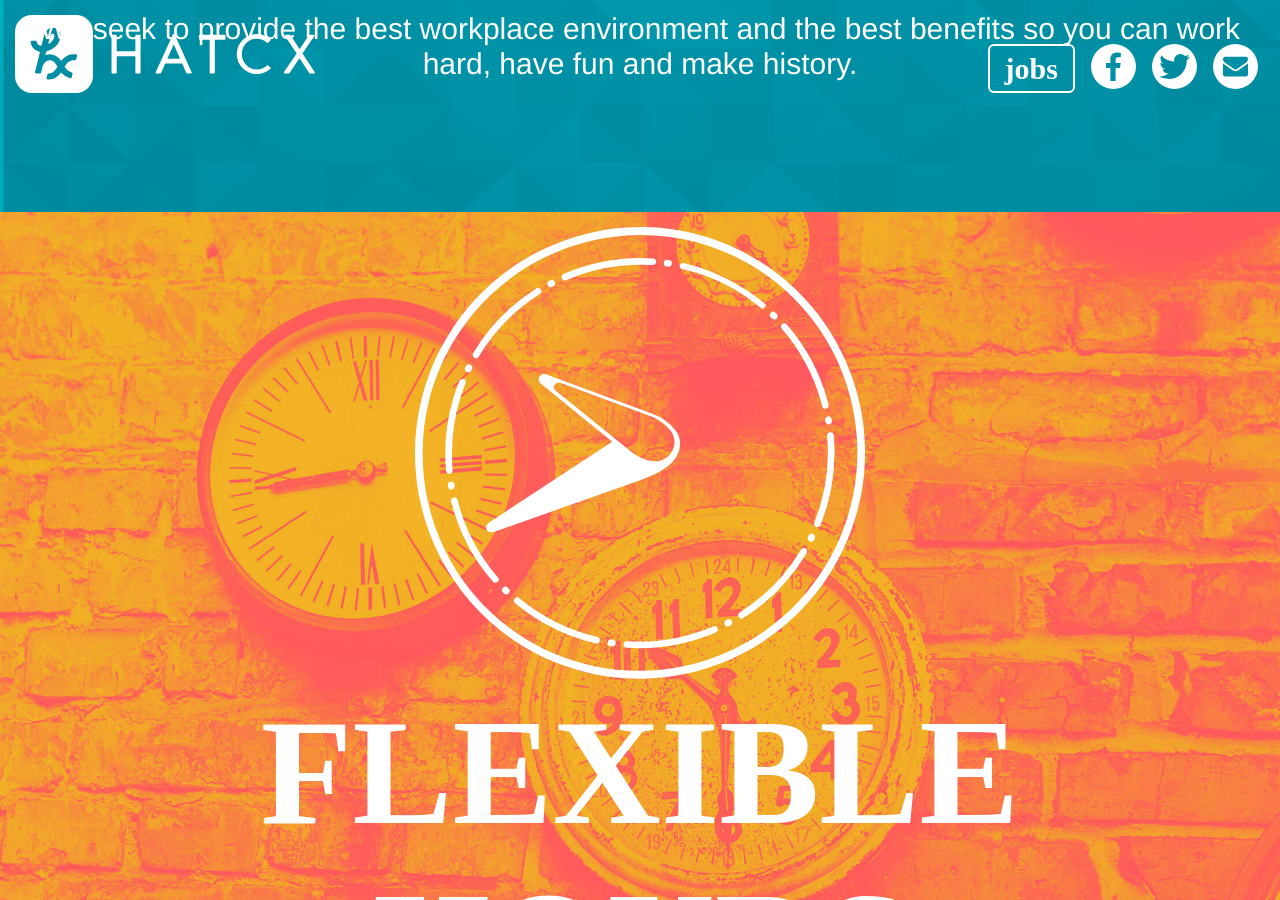
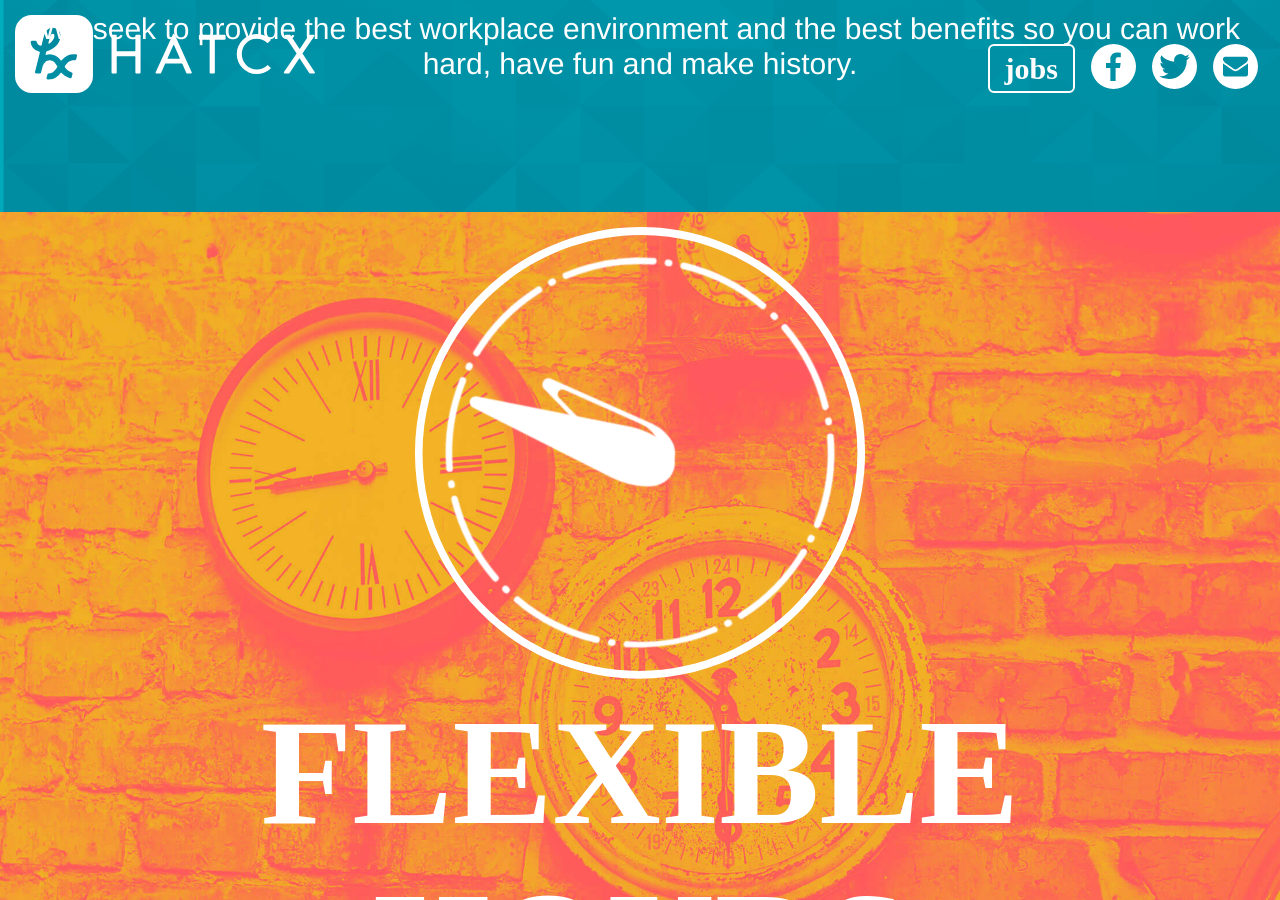
Before and after one commit to Cutcopy/hatcxcom, a Jekyll site: the page built from index.html, in a window 1280 px wide and 900 px high, scrolled down 3490 px. Built offline with Jekyll 4.4.1, drawn with Linux system fonts in a browser that asks for light colours; some web fonts are replaced.

Commit message:
updated favi, menu, and clock animation

```diff
--- a/_includes/1-nav.html
+++ b/_includes/1-nav.html
@@ -1,12 +1,13 @@
 <header id="navigation-bar">
   <div class="row">
         <div class="nav-logo col col--6-of-12">
-          <a href="#">
+          <a href="#top">
             {% include /_svg/Hatcx_logo_full.svg %}
           </a>
         </div>
-        <nav class="col col--6-of-12 top-nav">
+        <nav class="col col--6-of-12 top-nav ">
           <ul>
+            <li class="bricktop"><a href="#top" data-anchor="top" class="ghost-button">↑ Top</a></li>
             <li><a href="#jobs" class="ghost-button">jobs</a></li>
             <li>
               <a href="{{site.facebook}}">
@@ -29,3 +30,28 @@
       </nav>
   </div>
 </header>
+<div class="mobilenav">
+  <nav>
+    <ul>
+      <li class="bricktop"><a href="#top" data-anchor="top" class="ghost-button">↑ Top</a></li>
+      <li><a href="#jobs" class="ghost-button">jobs</a></li>
+      <li>
+        <a href="{{site.facebook}}">
+          {% include /_svg/Facebook.svg %}
+        </a>
+      </li>
+
+      <li>
+          <a href="{{site.twitter}}">
+            {% include /_svg/Twitter.svg %}
+          </a>
+      </li>
+
+      <li>
+        <a href="mailto:{{site.email}}">
+          {% include /_svg/Envelope.svg %}
+        </a>
+      </li>
+  </ul>
+</nav>
+</div>
--- a/_includes/6-flex.html
+++ b/_includes/6-flex.html
@@ -2,7 +2,7 @@
   <div class="container">
     <div class="row">
       <div class="col col--12-of-12">
-        {% include _svg/Clock_icon.svg %}
+        {% include _svg/clockArms.svg %}
       </div>
     </div>
     <div class="row">
--- a/_layouts/default.html
+++ b/_layouts/default.html
@@ -17,10 +16,10 @@
     <meta property="og:url" content="{{site.url}}{{page.url}} ">
     <meta property="og:title" content="{{page.title}}">
     <meta property="og:description" content="{{site.description}}">
-    <meta property="og:image" content="http://method.digital/www/images/layout/method-fb.jpg">
+    <meta property="og:image" content="http://hatcx.com/img/Hactx__logo.png">
 
    <!-- Icons -->
-    <link rel="icon" href="favicon.png" type="image/x-icon">
+    <link rel="icon" href="/favicon.png" type="image/png">
 
    <!-- CSS -->
     <link rel="stylesheet" type="text/css" href="/css/main.css">
@@ -30,6 +29,7 @@
   </head>
   <body>
     {{content}}
+    <!-- <script src="/js/jquery/dist/jquery.min.js"></script> -->
     <script src="https://ajax.googleapis.com/ajax/libs/jquery/2.2.4/jquery.min.js"></script>
     <script src="/js/jquery.fullPage.js"></script>
     <script src="/js/jquery.scrollex.js"></script>
--- a/_sass/_nav.sass
+++ b/_sass/_nav.sass
@@ -65,3 +65,34 @@
       text-decoration: none
     svg
       max-width: 3rem
+
+.bricktop
+  opacity: 0
+  width: 0px
+  +transition(0.5s)
+
+.fp-viewing-roadAhead .bricktop
+  opacity: 1
+
+// .fp-viewing-roadAhead .top-nav svg
+//   display: none
+//   transition: 0.6s
+.top-nav
+  +phones
+    display: none
+
+.mobilenav
+  position: absolute
+  z-index: 999
+  height: 100vh
+  width: 100%
+  +display(flex)
+  +align-items(center)
+  +justify-content(center)
+  background: transparentize($teal, 0.15)
+  svg
+    max-width: 3rem
+  +not-phones
+    display: none
+  +phones
+    display: block
--- a/_sass/_slides.sass
+++ b/_sass/_slides.sass
@@ -220,8 +220,7 @@
   +align-items(flex-start)
   box-shadow: 14px 14px 9px transparentize($denim, 0.5)
   +phones
-    +size(100px)
-    font-size: 5px
+    +size(200px)
     margin: 1rem
   p
     width: 100%
@@ -243,3 +242,43 @@
 .job-title
   width: 100%
   text-align: center
+
+.fp-viewing-flexibleHours
+  .clockTime
+    +animation(roll 3s ease-out)
+    +transform-origin(center)
+  .clockMinute
+    +animation(roll 6s linear infinite)
+    +transform-origin(212px 216px)
+  .clockHour
+    +animation(roll 72s linear infinite)
+    +transform-origin(210px 215px)
++keyframes(roll)
+  from
+    +transform(rotate(0deg))
+  to
+    +transform(rotate(360deg))
+
+.fp-viewing-casual
+  .sleeveLeft
+    +animation(unfoldLeft 2s)
+    +transform-origin(top center)
+  .sleeveRight
+    +animation(unfoldRight 2s)
+    +transform-origin(top center)
+  .tshirt
+    overflow: visible
++keyframes(unfoldLeft)
+  from
+    +transform(rotate(180deg) scale(3))
+  to
+    +transform(rotate(0deg) scale(1))
++keyframes(unfoldRight)
+  from
+    +transform(rotate(-180deg) scale(3))
+  to
+    +transform(rotate(0deg) scale(1))
+
+.fp-viewing-breakTime
+  .steam
+    transform: translateY(90px) translateX(-13px)
--- a/js/main.js
+++ b/js/main.js
@@ -10,7 +10,7 @@
         scrollBar: true,
         easing: 'easeInOutCirc',
         easingcss3: 'cubic-bezier(0.000, 1.250, 0.325, 1.650)',
-        loopBottom: false,
+        loopBottom: true,
         loopTop: false,
         loopHorizontal: true,
         continuousVertical: false,
@@ -18,7 +18,7 @@
         scrollHorizontally: false,
         interlockedSlides: false,
         resetSliders: true,
-        //normalScrollElements: '#element1, .element2',
+        normalScrollElements: '.bricktop',
         scrollOverflow: false,
         scrollOverflowOptions: null,
         touchSensitivity: 15,
```
Also changed, not shown: other parts of _layouts/default.html (+1 -2 lines), _includes/_svg/Clock_icon.svg, _includes/_svg/clockArms.svg (added), _includes/_svg/clocks_sep.svg (added), _includes/_svg/tshirt.svg, favicon.png (added), img/Hatcx_logo.png (added).
